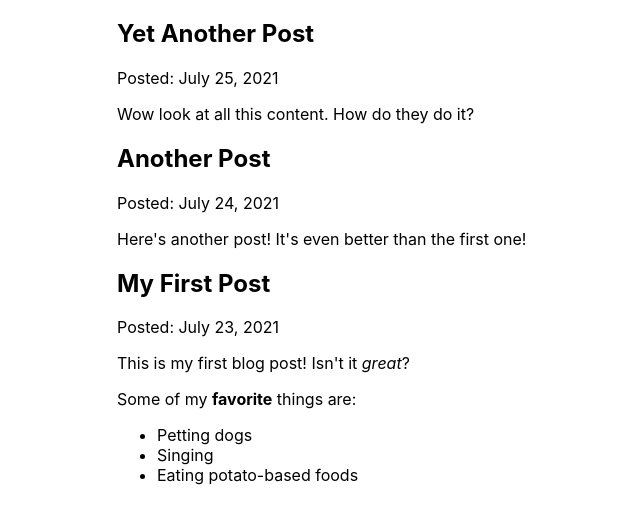
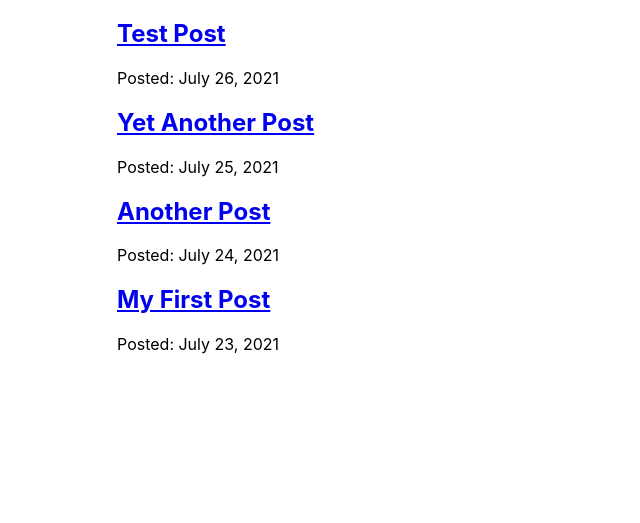
Before and after one commit to ahmadkarimi1991/my-gatsby-site, a Gatsby site: page /blog in a window 1280 px wide. Shown: the part 167-690 px from the top of the page, without its empty margins (235-875 px from the left). Built offline with nearby package versions, Linux system fonts and the light colour scheme; Gatsby itself is replaced by a stand-in of ours.

Commit message:
Dynamic blog

```diff
--- /dev/null
+++ b/blog/test-post.mdx
@@ -0,0 +1,6 @@
+---
+title: "Test Post"
+date: "2021-07-26"
+---
+
+This is my test blog post!
--- a/src/pages/blog.js
+++ b/src/pages/blog/index.js
@@ -1,18 +1,20 @@
 import * as React from 'react'
-import { graphql } from 'gatsby'
-import { MDXRenderer } from 'gatsby-plugin-mdx'
-import Layout from '../components/layout'
+import { Link, graphql } from 'gatsby'
+import Layout from '../../components/layout'
 
 const BlogPage = ({ data }) => {
   return (
     <Layout pageTitle="My Blog Posts">
       {
         data.allMdx.nodes.map(node =>
-            <article key={node.id}>
-              <h2>{node.frontmatter.title}</h2>
-              <p>Posted: {node.frontmatter.date}</p>
-              <MDXRenderer>{node.body}</MDXRenderer>
-            </article>
+          <article key={node.id}>
+            <h2>
+              <Link to={`/blog/${node.slug}`}>
+                {node.frontmatter.title}
+              </Link>
+            </h2>
+            <p>Posted: {node.frontmatter.date}</p>
+          </article>
         )
       }
     </Layout>
@@ -24,11 +26,11 @@ export const query = graphql`
     allMdx(sort: {fields: [frontmatter___date], order: DESC}) {
       nodes {
         frontmatter {
+          title
           date(formatString: "MMMM DD, YYYY")
-          title
         }
         id
-        body
+        slug
       }
     }
   }
```
Also changed, not shown: src/pages/blog/{mdx.slug}.js (added, +27 -0 lines).
